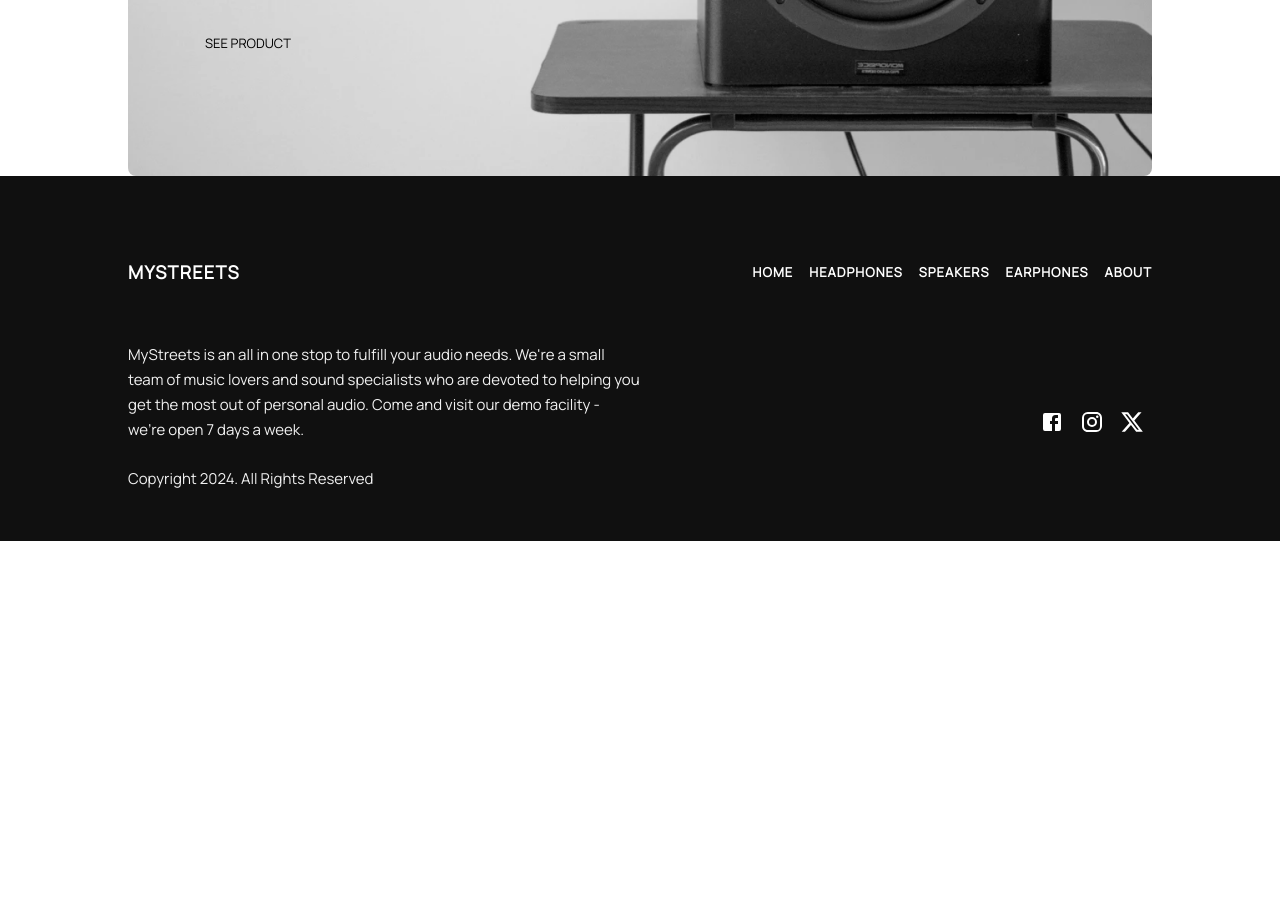
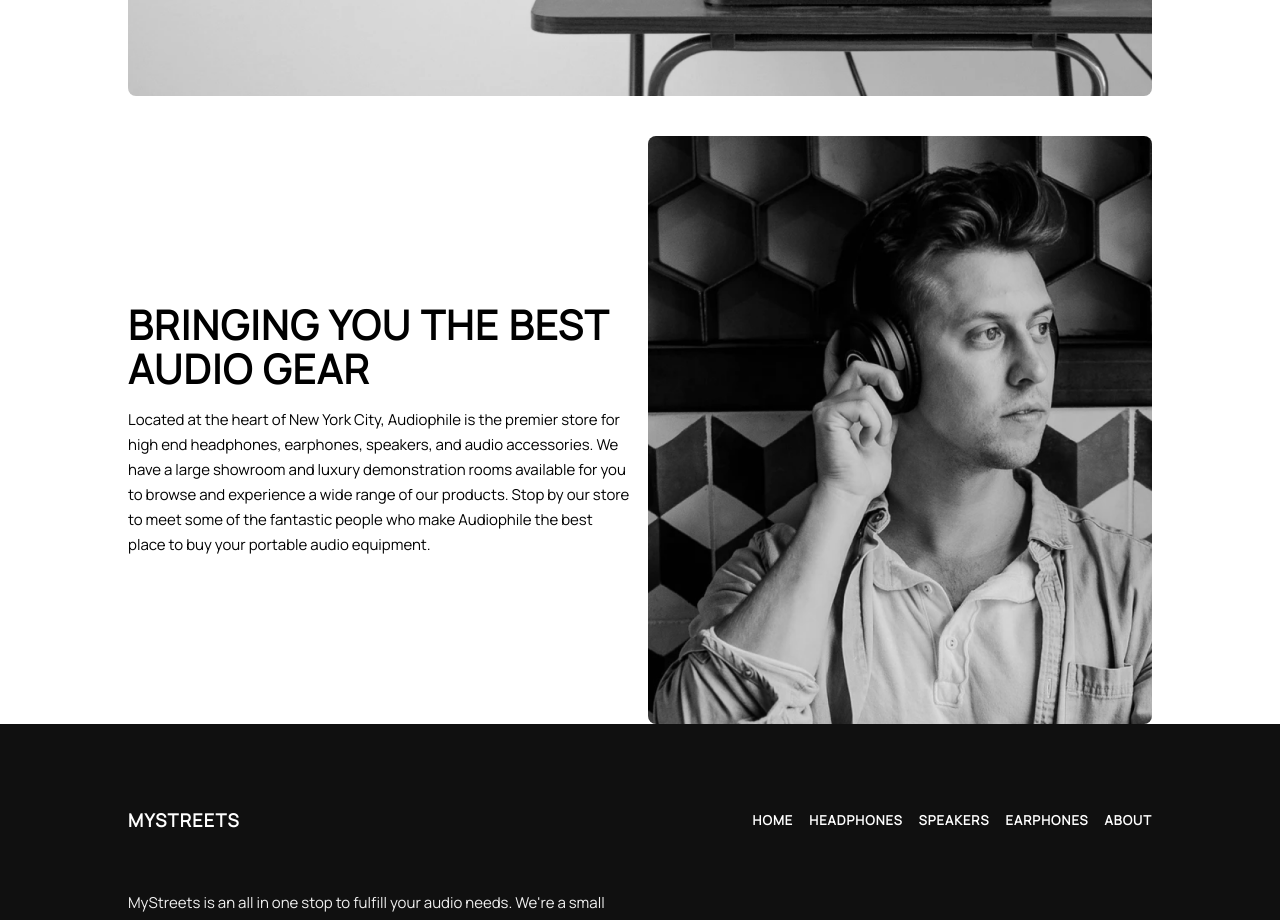
Before and after one commit to Marumo-ProG/MyStreets-frontend, a React (Create React App) app: page / in a window 1280 px wide. Shown: the part 2080-3000 px from the top of the page. Before the commit the page ends 2621 px from the top, so only its background shows below. Built offline with nearby package versions, Linux system fonts and the light colour scheme.

Commit message:
Overview page spacing

```diff
--- a/src/pages/overview/containers/OverviewProductList.js
+++ b/src/pages/overview/containers/OverviewProductList.js
@@ -15,8 +15,8 @@ const OverviewProductList = () => {
       width={"80%"}
       height={284}
       direction={"row"}
-      paddingY={5}
       spacing={2}
+      marginTop={"180px"}
       alignSelf={"center"}
     >
       <OverviewItem title="Headphones" link="#" image={product1} />
--- /dev/null
+++ b/src/pages/overview/containers/TestimonialBanner.js
@@ -0,0 +1,49 @@
+// MUI
+import Stack from "@mui/material/Stack";
+import Typography from "@mui/material/Typography";
+import Box from "@mui/material/Box";
+import CardMedia from "@mui/material/CardMedia";
+
+// Utils
+import { Colors } from "../../../common/utils/constants";
+
+const TestimonialBanner = ({ image, title, description }) => {
+  return (
+    <Stack
+      direction={"row"}
+      spacing={2}
+      width={"80%"}
+      height={588}
+      mb={5}
+      alignSelf={"center"}
+      boxSizing={"border-box"}
+    >
+      <Stack
+        justifyContent={"center"}
+        width={"100%"}
+        spacing={2}
+        height={"100%"}
+      >
+        <Typography variant={"h2"}>{title}</Typography>
+        <Typography variant={"body"}>{description}</Typography>
+      </Stack>
+      <Stack
+        width={"100%"}
+        height={"100%"}
+        sx={{ overflow: "hidden", borderRadius: "8px" }}
+      >
+        <CardMedia
+          component="img"
+          src={image}
+          sx={{
+            height: "100%",
+            width: "100%",
+            objectFit: "cover",
+          }}
+        />
+      </Stack>
+    </Stack>
+  );
+};
+
+export default TestimonialBanner;
--- a/src/pages/overview/index.js
+++ b/src/pages/overview/index.js
@@ -6,6 +6,7 @@ import Banner from "./containers/Banner";
 import OverviewProductList from "./containers/OverviewProductList";
 import SecondaryBanner from "./containers/SecondaryBanner";
 import MiniBanner from "./containers/MiniBanner";
+import TestimonialBanner from "./containers/TestimonialBanner";
 
 // Utils
 import { Colors } from "../../common/utils/constants";
@@ -14,6 +15,7 @@ import { Colors } from "../../common/utils/constants";
 import Banner1 from "../../images/banner1.png";
 import secondaryProduct from "../../images/secondBanner.png";
 import ThirdBanner from "../../images/third banner.png";
+import TestimonialImage from "../../images/productTestimony.png";
 
 const Overview = () => {
   return (
@@ -45,6 +47,14 @@ const Overview = () => {
         title={"ZX7 SPEAKER"}
         link="#"
       />
+
+      <TestimonialBanner
+        image={TestimonialImage}
+        title={"Bringing you the best audio gear"}
+        description={
+          "Located at the heart of New York City, Audiophile is the premier store for high end headphones, earphones, speakers, and audio accessories. We have a large showroom and luxury demonstration rooms available for you to browse and experience a wide range of our products. Stop by our store to meet some of the fantastic people who make Audiophile the best place to buy your portable audio equipment."
+        }
+      />
     </Stack>
   );
 };
```
